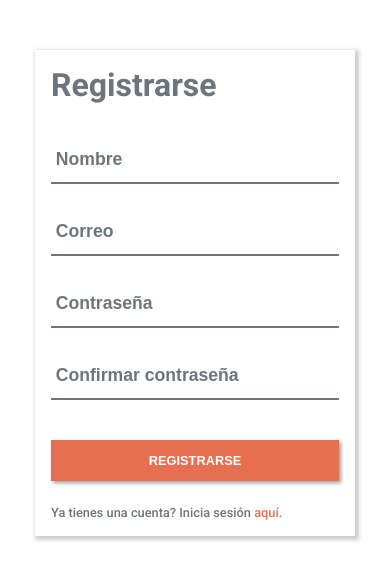
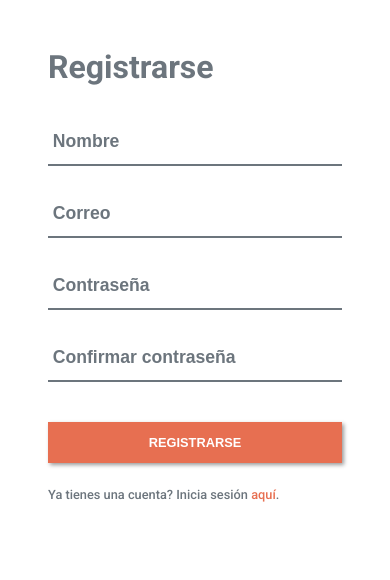
Before and after one commit to vjespinoza/login-val, a React (Create React App) app: page / in a window 390 px wide. Shown: the top 580 px of the page. Built offline with nearby package versions, Linux system fonts and the light colour scheme.

Commit message:
fixed form size on mobile screen

```diff
--- a/src/components/Forms/FormsContainer.js
+++ b/src/components/Forms/FormsContainer.js
@@ -34,7 +34,9 @@ export const FormsContainer = styled.div`
 
 	@media (max-width: 768px) {
 		flex-direction: column;
-		margin: 50px 0;
+		max-width: 100vw;
+		width: 100vw;
+		height: 100vh;
 
 		&::before {
 			display: none;
--- a/src/components/shared/Form.js
+++ b/src/components/shared/Form.js
@@ -11,6 +11,6 @@ export const Form = styled.form`
 	@media (max-width: 768px) {
 		display: ${(props) => (props.isActive ? "flex" : "none")};
 		align-self: center;
-		padding: 1rem;
+		height: 100%;
 	}
 `;
```
